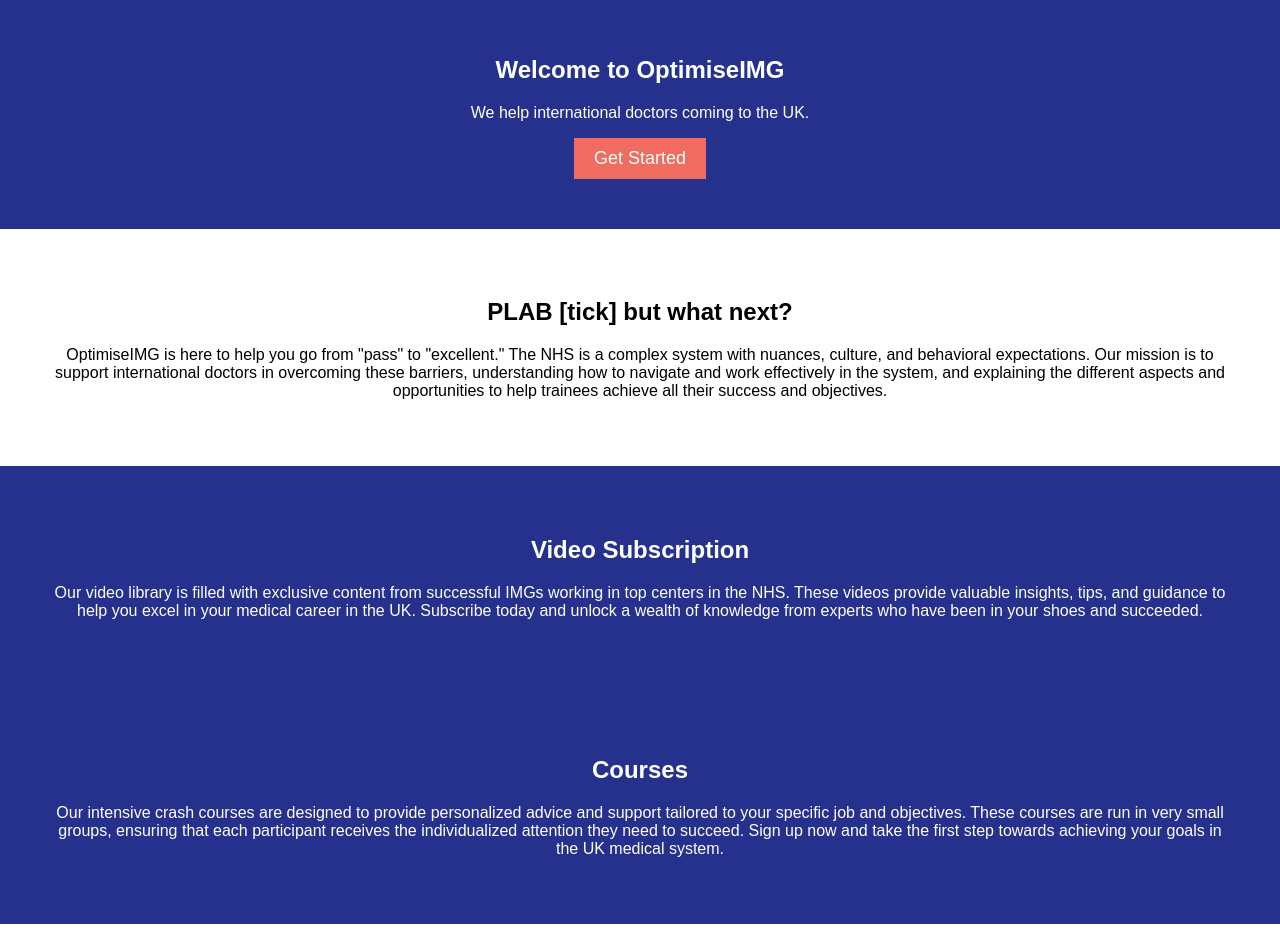
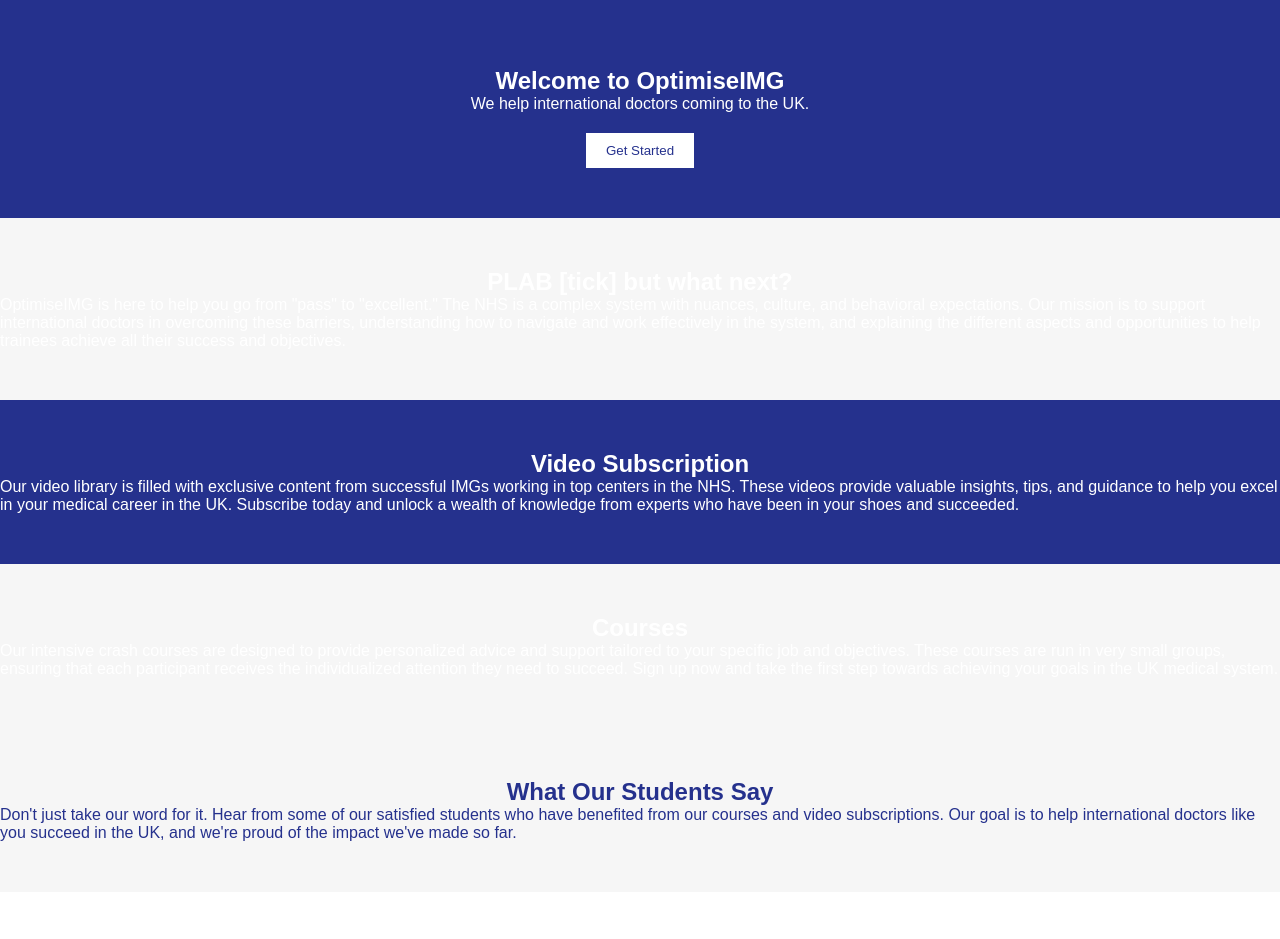
Before and after one commit to NitHub04/optimiseIMG, a plain HTML site: page index.html in a window 1280 px wide. Shown: the part 73-1012 px from the top of the page. Drawn offline with Linux system fonts and the light colour scheme; a script that the page names is missing.

Commit message:
Update optimiseimgv1.css

```diff
--- a/optimiseimgv1.css
+++ b/optimiseimgv1.css
@@ -1,59 +1,135 @@
+/* Global Styles */
 body {
     font-family: Arial, sans-serif;
+    background-color: #F6F6F6;
+    margin: 0;
+}
+
+h1, h2, p {
     margin: 0;
     padding: 0;
 }
 
 header {
-  background-color: #25318d;
-  padding: 20px;
     display: flex;
     justify-content: space-between;
     align-items: center;
+    background-color: #25318D;
+    padding: 20px;
 }
 
 nav ul {
     list-style-type: none;
-  margin: 0;
     padding: 0;
     display: flex;
 }
 
-nav li {
-  color: #fff;
-  margin-right: 20px;
+nav ul li {
+    margin-left: 20px;
+    color: #FFFFFF;
+    cursor: pointer;
 }
 
-section {
-  padding: 50px;
-  text-align: center;
+/* Main Content */
+main {
+    display: flex;
+    flex-direction: column;
+    align-items: center;
 }
 
+/* Hero Section */
 .hero-section {
-  background-color: #25318d;
-  color: #fff;
+    width: 100%;
+    display: flex;
+    flex-direction: column;
+    align-items: center;
+    background-color: #25318D;
+    color: #FFFFFF;
+    padding: 50px 0;
 }
 
-.video-subscription-section,
-.courses-section {
-  background-color: #25318d;
-  color: #fff;
+.hero-section button {
+    margin-top: 20px;
+    padding: 10px 20px;
+    background-color: #FFFFFF;
+    color: #25318D;
+    border: none;
+    cursor: pointer;
 }
 
-.payment-form-section {
-  background-color: #f8f8f8;
-  color: #000;
+/* Introduction Section */
+.introduction-section {
+    width: 100%;
+    display: flex;
+    flex-direction: column;
+    align-items: center;
+    background-color: #7401318;
+    color: #FFFFFF;
+    padding: 50px 0;
 }
 
-button {
-  background-color: #f06c61;
-  color: #fff;
-  border: none;
-  padding: 10px 20px;
-  font-size: 18px;
+/* Video Subscription Section */
+.video-subscription-section {
+    width: 100%;
+    display: flex;
+    flex-direction: column;
+    align-items: center;
+    background-color: #25318D;
+    color: #FFFFFF;
+    padding: 50px 0;
 }
 
-input[type="text"] {
+/* Courses Section */
+.courses-section {
+    width: 100%;
+    display: flex;
+    flex-direction: column;
+    align-items: center;
+    background-color: #7401318;
+    color: #FFFFFF;
+    padding: 50px 0;
+}
+
+/* Testimonials Section */
+.testimonials-section {
+    width: 100%;
+    display: flex;
+    flex-direction: column;
+    align-items: center;
+    background-color: #F6F6F6;
+    color: #25318D;
+    padding: 50px 0;
+}
+
+/* Payment Form Section */
+.payment-form-section {
+    width: 100%;
+    display: flex;
+    flex-direction: column;
+    align-items: center;
+    background-color: #FFFFFF;
+    color: #25318D;
+    padding: 50px 0;
+}
+
+.payment-form-section form {
+    display: flex;
+    flex-direction: column;
+    align-items: center;
+    margin-top: 20px;
+}
+
+.payment-form-section input {
+    margin-bottom: 20px;
     padding: 10px;
-  font-size: 18px;
+    width: 80%;
+    border: 1px solid #25318D;
 }
+
+.payment-form-section button {
+    padding: 10px 20px;
+    background-color: #25318D;
+    color: #FFFFFF;
+    border: none;
+    cursor: pointer;
+}
```
Lines whose indentation alone changed are shown as unchanged.
